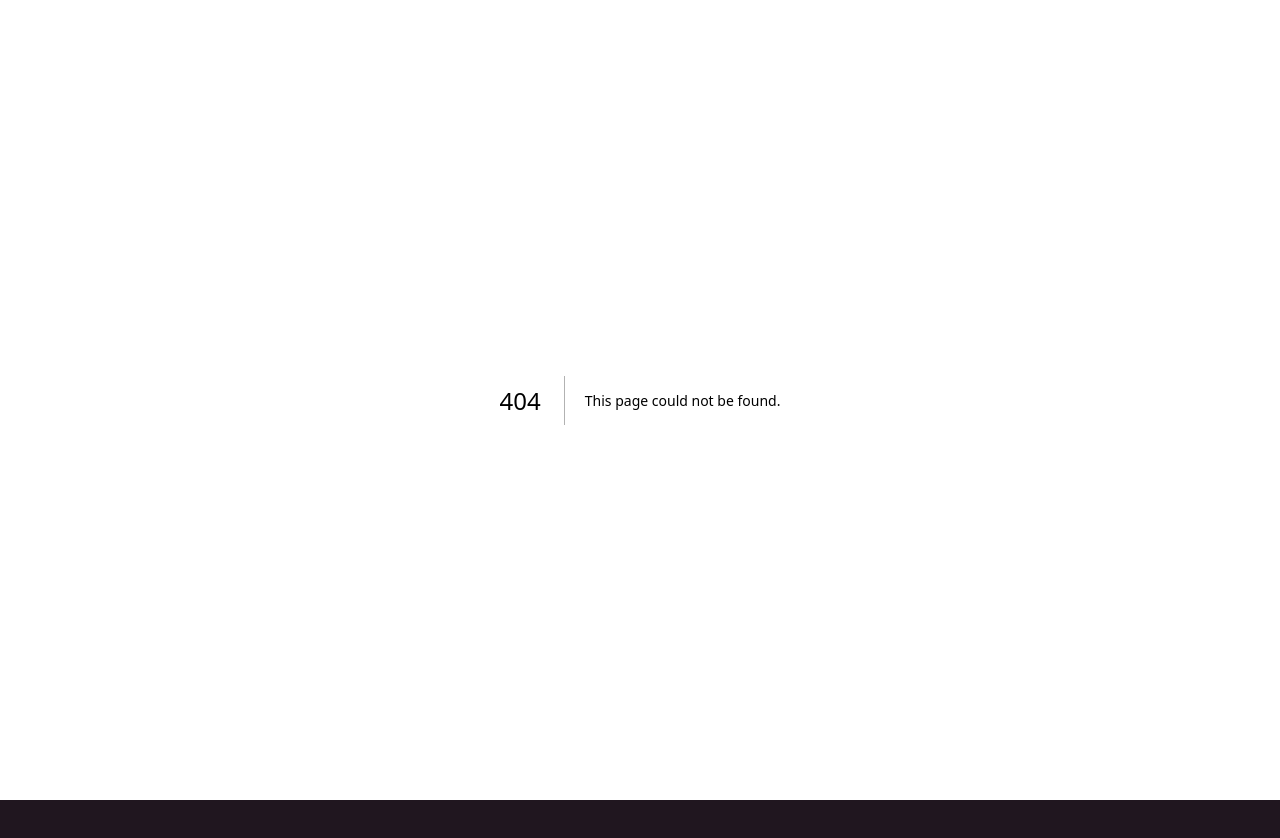
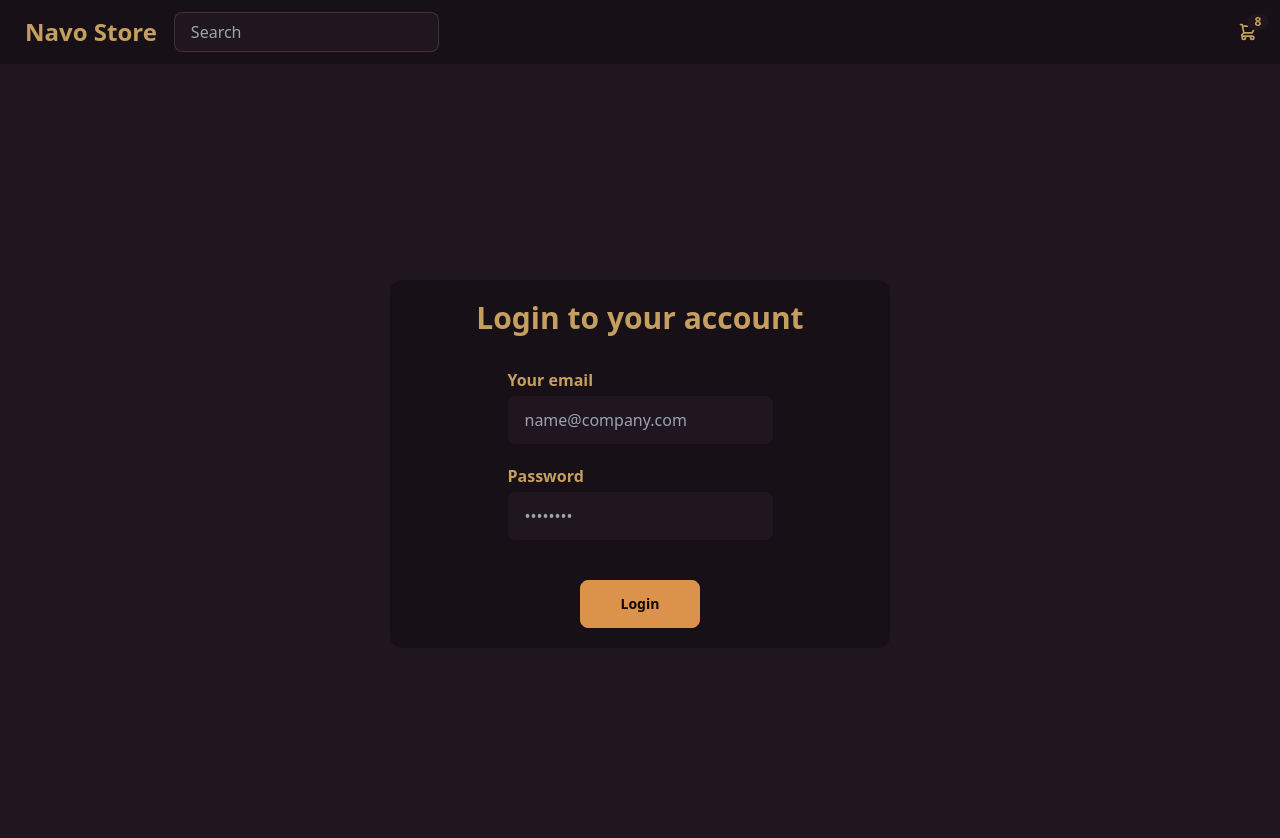
Before and after one commit to 0x919/ecommerce-site, a Next.js app: page /login in a window 1280 px wide. Before the commit this address had no page. Shown: the top 838 px of the page. Before the commit the page ends 800 px from the top, so only its background shows below. Built offline with nearby package versions, Linux system fonts and the light colour scheme.

Commit message:
Login page tsx done

```diff
--- a/package.json
+++ b/package.json
@@ -11,6 +11,7 @@
   },
   "dependencies": {
     "@prisma/client": "^6.2.1",
+    "axios": "^1.7.9",
     "bcryptjs": "^2.4.3",
     "joi": "^17.13.3",
     "jsonwebtoken": "^9.0.2",
--- /dev/null
+++ b/src/app/login/page.tsx
@@ -0,0 +1,56 @@
+"use client";
+
+import Header from "@/components/Header";
+import axios, { AxiosError } from "axios";
+import { redirect } from "next/navigation";
+import { useState } from "react";
+
+export default function Register() {
+  const [email, setEmail] = useState("");
+  const [password, setPassword] = useState("");
+  const [error, setError] = useState<null | string>(null);
+
+  const handleLogin = async () => {
+    try {
+      setError(null);
+
+      const response = await axios.post("/api/auth/login", {
+        email,
+        password,
+      });
+      console.log(response);
+    } catch (error) {
+      if (error instanceof AxiosError && error.response && error.response.data) {
+        setError(error.response.data.message || "Something went wrong");
+      } else {
+        setError("Something went wrong. Please try again.");
+      }
+    }
+  };
+  return (
+    <div>
+      <Header />
+      <div className="flex justify-center items-center h-screen">
+        <div className="bg-base-300 py-[20px] w-[500px] flex flex-col items-center justify-center rounded-xl">
+          <h1 className="text-3xl font-semibold mb-8">Login to your account</h1>
+          <div className="">
+            <label htmlFor="email" className="block font-semibold mb-1">
+              Your email
+            </label>
+            <input type="email" placeholder="name@company.com" className="input mb-5" onChange={(e) => setEmail(e.target.value)} />
+          </div>
+          <div>
+            <label htmlFor="password" className="block font-semibold mb-1">
+              Password
+            </label>
+            <input type="password" placeholder="••••••••" className="input mb-10" onChange={(e) => setPassword(e.target.value)} />
+          </div>
+          <button className="btn btn-primary px-10" onClick={handleLogin}>
+            Login
+          </button>
+          {error && <p className="text-red-600">{error}</p>}
+        </div>
+      </div>
+    </div>
+  );
+}
```
Also changed, not shown: 1 other file (tests, documents, lock files or other folders).
